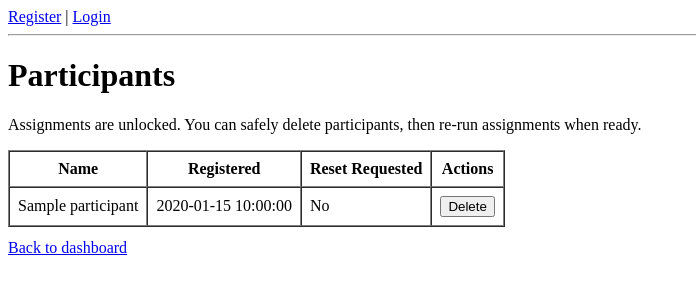
After one commit to aay-ush/secret-santinator, a Python web app: template app/templates/santa/admin_participants.html in a window 1280 px wide. The commit adds this page. Shown: the top 300 px of the page, without its empty margins (0-696 px from the left). Run offline with Jinja, Linux system fonts and the light colour scheme; the template is opened without the code that fills it: most values are stand-ins (such as "Sample title", 1, 10 or a date in 2020).

Commit message:
Admin user deletion + improved nav + csrf + migrations

```diff
--- a/app/__init__.py
+++ b/app/__init__.py
@@ -3,7 +3,7 @@ from __future__ import annotations
 import os
 from flask import Flask
 
-from .extensions import db, login_manager, migrate
+from .extensions import db, login_manager, migrate, csrf
 from .models import AssignmentState
 from .views.auth import auth_bp
 from .views.santa import santa_bp
@@ -23,6 +23,7 @@ def create_app() -> Flask:
     db.init_app(app)
     login_manager.init_app(app)
     migrate.init_app(app, db)
+    csrf.init_app(app)
     login_manager.login_view = "auth.login"
 
     # Blueprints
@@ -37,6 +38,7 @@ def create_app() -> Flask:
         return {
             "registration_closed": state.is_locked,
             "assignment_run_at": state.run_at,
+            "is_admin": is_admin_user(),
         }
 
     return app
--- a/app/models.py
+++ b/app/models.py
@@ -15,7 +15,7 @@ class Participant(UserMixin, db.Model):
     registered_at = db.Column(db.DateTime, default=datetime.utcnow, nullable=False)
 
     # Self-referential assignment
-    assigned_to_id = db.Column(db.Integer, db.ForeignKey("participants.id"), nullable=True)
+    assigned_to_id = db.Column(db.Integer, db.ForeignKey("participants.id", ondelete="SET NULL"), nullable=True)
     assigned_to = db.relationship(
         "Participant",
         remote_side=[id],
@@ -34,8 +34,8 @@ class Exclusion(db.Model):
     __tablename__ = "exclusions"
     id = db.Column(db.Integer, primary_key=True)
 
-    giver_id = db.Column(db.Integer, db.ForeignKey("participants.id"), nullable=False)
-    receiver_id = db.Column(db.Integer, db.ForeignKey("participants.id"), nullable=False)
+    giver_id = db.Column(db.Integer, db.ForeignKey("participants.id", ondelete="CASCADE"), nullable=False)
+    receiver_id = db.Column(db.Integer, db.ForeignKey("participants.id", ondelete="CASCADE"), nullable=False)
 
     giver = db.relationship("Participant", foreign_keys=[giver_id])
     receiver = db.relationship("Participant", foreign_keys=[receiver_id])
--- a/app/templates/auth/login.html
+++ b/app/templates/auth/login.html
@@ -5,6 +5,7 @@
 <form id="login-form" method="post">
   <label>Name: <input type="text" name="name" id="login-name" required></label><br>
   <input type="hidden" name="client_hash" id="login-client-hash">
+  <input type="hidden" name="csrf_token" value="{{ csrf_token() }}">
   <button type="submit">Login using saved passphrase on this device</button>
 </form>
 
@@ -12,6 +13,7 @@
 
 <form id="reset-form" method="post" action="{{ url_for('auth.request_reset') }}" style="margin-top:1em;">
   <input type="hidden" name="name" id="reset-name">
+  <input type="hidden" name="csrf_token" value="{{ csrf_token() }}">
   <button type="submit">I lost my passphrase – request admin reset</button>
 </form>
 
--- a/app/templates/auth/register.html
+++ b/app/templates/auth/register.html
@@ -37,6 +37,7 @@
   </button>
 
   <input type="hidden" name="client_hash">
+  <input type="hidden" name="csrf_token" value="{{ csrf_token() }}">
 
   <br><br>
 
--- a/app/templates/base.html
+++ b/app/templates/base.html
@@ -10,9 +10,33 @@
     {% if current_user.is_authenticated %}
       <a href="{{ url_for('santa.dashboard') }}">Dashboard</a> |
       <a href="{{ url_for('santa.my_assignment') }}">My Assignment</a> |
+      <a href="{{ url_for('santa.preferences') }}">Preferences</a> |
+
+      {% if is_admin %}
+        <strong>Admin:</strong>
+        <a href="{{ url_for('santa.admin_participants') }}">Participants</a> |
+        <a href="{{ url_for('santa.admin_run_assignments') }}"
+           onclick="return confirm('Run & lock assignments now?');">Run</a> |
+
+        <form method="post"
+              action="{{ url_for('santa.admin_unset_assignments') }}"
+              onsubmit="return confirm('Unset & unlock assignments?');"
+              style="display:inline;">
+          <input type="hidden" name="csrf_token" value="{{ csrf_token() }}">
+          <button type="submit"
+                  style="padding:0; border:none; background:none; color:blue; text-decoration:underline; cursor:pointer;">
+            Unset
+          </button>
+        </form>
+        |
+        <a href="{{ url_for('santa.admin_resets') }}">Resets</a> |
+      {% endif %}
+
       <a href="{{ url_for('auth.logout') }}">Logout</a>
     {% else %}
-      <a href="{{ url_for('auth.register') }}">Register</a> |
+      {% if not registration_closed %}
+        <a href="{{ url_for('auth.register') }}">Register</a> |
+      {% endif %}
       <a href="{{ url_for('auth.login') }}">Login</a>
     {% endif %}
   </nav>
--- /dev/null
+++ b/app/templates/santa/admin_participants.html
@@ -0,0 +1,46 @@
+{% extends "base.html" %}
+{% block content %}
+<h1>Participants</h1>
+
+{% if locked %}
+  <p>
+    <strong>Assignments are currently locked.</strong>
+    Deleting a participant will automatically <strong>unset & unlock</strong> assignments.
+    You can re-run assignments after the deletion.
+  </p>
+{% else %}
+  <p>
+    Assignments are unlocked. You can safely delete participants, then re-run assignments when ready.
+  </p>
+{% endif %}
+
+<table border="1" cellpadding="8" cellspacing="0">
+  <tr>
+    <th>Name</th>
+    <th>Registered</th>
+    <th>Reset Requested</th>
+    <th>Actions</th>
+  </tr>
+
+  {% for p in participants %}
+  <tr>
+    <td>{{ p.name }}</td>
+    <td>{{ p.registered_at }}</td>
+    <td>{{ "Yes" if p.reset_requested else "No" }}</td>
+    <td>
+      <form method="post"
+            action="{{ url_for('santa.admin_delete_participant', participant_id=p.id) }}"
+            onsubmit="return confirm('Delete {{ p.name }}? If assignments are locked, this will unset & unlock them. This cannot be undone.');"
+            style="display:inline;">
+		<input type="hidden" name="csrf_token" value="{{ csrf_token() }}">
+        <button type="submit">Delete</button>
+      </form>
+    </td>
+  </tr>
+  {% endfor %}
+</table>
+
+<p style="margin-top:12px;">
+  <a href="{{ url_for('santa.dashboard') }}">Back to dashboard</a>
+</p>
+{% endblock %}
--- a/requirements.txt
+++ b/requirements.txt
@@ -2,6 +2,7 @@ Flask==3.0.3
 Flask-Login==0.6.3
 Flask-SQLAlchemy==3.1.1
 Flask-Migrate==4.0.7
+Flask-WTF
 passlib[argon2]==1.7.4
 gunicorn==22.0.0
 psycopg2-binary
```
Also changed, not shown: app/extensions.py (+12 -1 lines), app/templates/santa/dashboard.html (+41 -12 lines), app/views/santa.py (+49 -2 lines), migrations/versions/cbb4d6b911d3_initial.py (renamed from migrations/versions/84eed829911f_initial.py, +11 -11 lines), 1 other file.
